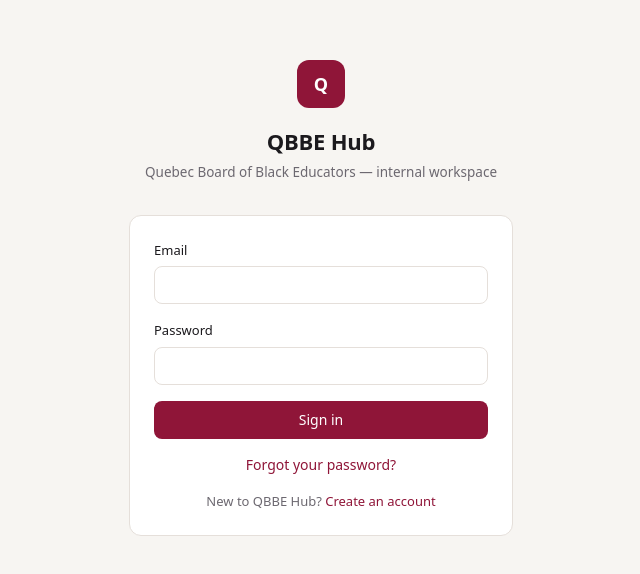
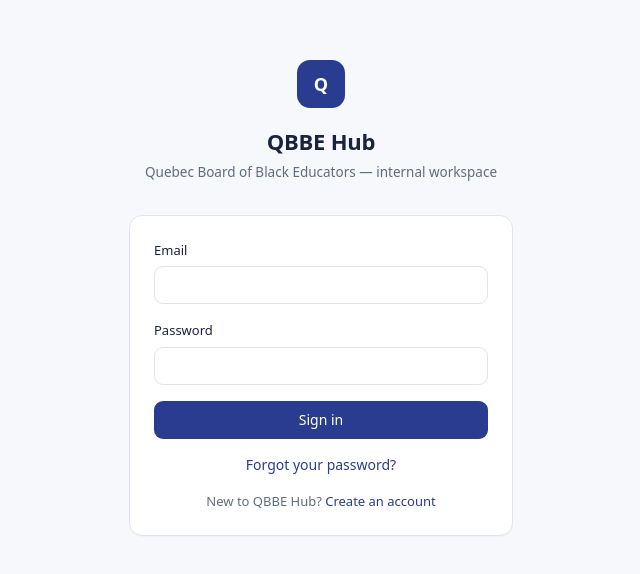
Before and after one commit to Chxmdi/QBBE-HUB, a Next.js app: page /sign-in in a window 1280 px wide. Shown: the part 102-676 px from the top of the page, without its empty margins (319-959 px from the left). Built offline with nearby package versions, Linux system fonts and the light colour scheme.

Commit message:
CHI-54 adopt QBBE blue gold design tokens

```diff
--- a/src/design-system/styles/globals.css
+++ b/src/design-system/styles/globals.css
@@ -3,102 +3,97 @@
 /*
  * QBBE Hub design tokens — the single source for brand color, surfaces,
  * typography, spacing, radius, shadow, and motion. (UI-001, UI-003)
- * Values follow Part II Appendix A and Part III §4 of the master spec.
- * Do not hard-code brand colors in feature components.
+ *
+ * The application brand now follows the approved bilingual QBBE mark:
+ * royal indigo-blue + warm gold + white. Feature components should continue
+ * using semantic tokens rather than hard-coded brand values.
  */
 
 @theme {
-  /* Brand */
-  --color-brand: #8f1538; /* QBBE Crimson — primary actions, active nav */
-  --color-brand-strong: #651128; /* Deep Crimson — pressed states */
-  --color-brand-soft: #f7e9ee; /* tinted selection surfaces (light) */
-  --color-accent: #c8a64d; /* Warm Gold — sparing premium accent */
+  /* Core QBBE brand */
+  --color-brand: #2a3c90; /* sampled from the approved QBBE logo */
+  --color-brand-strong: #1d2e70;
+  --color-brand-soft: #eef1fb;
+  --color-accent: #e8b36d; /* gold rule/accent in the approved mark */
 
-  /* Semantic status — never rely on color alone (A11Y-004).
-     Base tokens are FILL colors (white text sits on them at >= 4.5:1). */
+  /* Supporting brand steps for restrained visual hierarchy. */
+  --color-brand-mid: #465eb4;
+  --color-brand-light: #7185d2;
+  --color-gold-soft: #fff5e7;
+
+  /* Semantic status — never rely on color alone (A11Y-004). */
   --color-success: #17834c;
   --color-warning: #b86a11;
   --color-danger: #c33b4a;
-  --color-info: #3f6fe5;
+  --color-info: #4565b4;
 
-  /*
-   * Foreground variants for colored TEXT, kept separate from the fills.
-   * The Part II §2.2 status values land at 3.5-4.5:1 as small text on the
-   * warm light surfaces, just under WCAG AA, so these are darkened per
-   * Appendix A ("token values may be adjusted after contrast testing").
-   * Fills above keep the exact brand values. Verified >= 4.5:1 against
-   * surface, canvas, and soft surface in both themes (A11Y-001) — see
-   * tests/unit/contrast.test.ts.
-   */
-  --color-brand-fg: #8f1538;
-  --color-accent-fg: #6d4a12;
+  /* Accessible text variants for color-on-surface usage. */
+  --color-brand-fg: #2a3c90;
+  --color-accent-fg: #80501c;
   --color-success-fg: #12693d;
   --color-warning-fg: #96560d;
   --color-danger-fg: #b83343;
-  --color-info-fg: #2454bf;
+  --color-info-fg: #304e9c;
 
-  /* Light theme neutrals (default) */
-  --color-canvas: #f7f5f2; /* warm app background */
-  --color-surface: #ffffff; /* cards, panels, drawers, inputs */
-  --color-surface-soft: #f1eeea; /* table headers, quiet zones */
-  --color-ink: #1b191d; /* primary text */
-  --color-muted: #6c6870; /* secondary text and metadata */
-  --color-line: #e5dfda; /* 1px low-contrast borders */
+  /* Light theme neutrals. */
+  --color-canvas: #f7f8fc;
+  --color-surface: #ffffff;
+  --color-surface-soft: #eef1f7;
+  --color-ink: #192240;
+  --color-muted: #5b6e7f;
+  --color-line: #dfe4ef;
 
-  /* Typography */
-  --font-sans: var(--font-app, ui-sans-serif), system-ui, -apple-system,
-    "Segoe UI", Roboto, "Helvetica Neue", Arial, sans-serif;
+  /* Typography — friendly operational sans + editorial display face. */
+  --font-sans: var(--font-app, "Avenir Next", Avenir, ui-sans-serif), system-ui,
+    -apple-system, "Segoe UI", Roboto, "Helvetica Neue", Arial, sans-serif;
+  --font-display: Georgia, "Times New Roman", serif;
 
-  /* Radius (Part II §3.3) */
-  --radius-sm: 8px;
-  --radius-md: 12px;
-  --radius-lg: 16px;
+  /* Radius */
+  --radius-sm: 9px;
+  --radius-md: 13px;
+  --radius-lg: 18px;
 
-  /* Motion (120–180ms ease-out) */
+  /* Motion */
   --ease-app: cubic-bezier(0.2, 0, 0, 1);
   --duration-fast: 120ms;
   --duration-base: 160ms;
 
-  /* Shadows — subtle, short; menus/drawers/drag only */
-  --shadow-pop: 0 4px 16px rgb(27 25 29 / 0.1), 0 1px 3px rgb(27 25 29 / 0.08);
-  --shadow-raise: 0 1px 2px rgb(27 25 29 / 0.05);
+  /* Shadows — blue-neutral rather than black-heavy. */
+  --shadow-pop: 0 10px 28px rgb(25 34 64 / 0.12), 0 2px 6px rgb(25 34 64 / 0.08);
+  --shadow-raise: 0 2px 5px rgb(25 34 64 / 0.07);
 
-  /* Chart palette — validated with the dataviz six-checks validator against
-     the light surface. Status charts pair every color with a text label. */
-  --color-chart-good: #116639; /* completed */
-  --color-chart-todo: #c8811c; /* not started / ready */
-  --color-chart-progress: #3f6fe5; /* in progress / review */
-  --color-chart-overdue: #c33b4a; /* overdue */
-  --color-chart-primary: #8f1538; /* single-series magnitude */
+  /* Chart palette — status is still reinforced with labels. */
+  --color-chart-good: #116639;
+  --color-chart-todo: #c8811c;
+  --color-chart-progress: #4565b4;
+  --color-chart-overdue: #c33b4a;
+  --color-chart-primary: #2a3c90;
 }
 
-/* Dark theme — a complete theme, not an inversion filter (Part II §2.3). */
+/* Dark theme — designed independently, never as an inversion filter. */
 .dark {
-  --color-canvas: #17151a;
-  --color-surface: #211e24;
-  --color-surface-soft: #2b2730;
-  --color-ink: #f7f3f5;
-  --color-muted: #bdb6bf;
-  --color-line: #35313b;
-  --color-brand-soft: #3a1523;
+  --color-canvas: #10172f;
+  --color-surface: #17213f;
+  --color-surface-soft: #202c4d;
+  --color-ink: #f7f8fc;
+  --color-muted: #b8c1d7;
+  --color-line: #31405f;
+  --color-brand-soft: #222e5c;
 
-  /* Lightened foregrounds so colored text stays legible on charcoal. */
-  --color-brand-fg: #e0839a;
-  --color-accent-fg: #e8c467;
-  --color-success-fg: #3fbf7f;
-  --color-warning-fg: #e0983d;
-  --color-danger-fg: #ef7a85;
-  --color-info-fg: #8baeff;
-  --shadow-pop: 0 4px 16px rgb(0 0 0 / 0.45), 0 1px 3px rgb(0 0 0 / 0.35);
-  --shadow-raise: 0 1px 2px rgb(0 0 0 / 0.3);
+  --color-brand-fg: #aebbff;
+  --color-accent-fg: #ffd39a;
+  --color-success-fg: #55c88a;
+  --color-warning-fg: #f3ad5d;
+  --color-danger-fg: #f58a96;
+  --color-info-fg: #9cb9ff;
+  --shadow-pop: 0 10px 28px rgb(0 0 0 / 0.45), 0 2px 6px rgb(0 0 0 / 0.35);
+  --shadow-raise: 0 2px 5px rgb(0 0 0 / 0.28);
 
-  /* Dark mode selects its own chart steps, validated against the dark
-     surface — not an automatic flip. */
-  --color-chart-good: #2fa06a;
-  --color-chart-todo: #c8811c;
-  --color-chart-progress: #5b84ea;
-  --color-chart-overdue: #d25a66;
-  --color-chart-primary: #d0748d;
+  --color-chart-good: #55c88a;
+  --color-chart-todo: #e8b36d;
+  --color-chart-progress: #8ea7ff;
+  --color-chart-overdue: #e97984;
+  --color-chart-primary: #9caeff;
 }
 
 @layer base {
@@ -115,7 +110,6 @@
     line-height: 1.55;
   }
 
-  /* Visible focus for keyboard users everywhere. (UI-007, A11Y-003) */
   :focus-visible {
     outline: 2px solid var(--color-brand);
     outline-offset: 2px;
@@ -125,7 +119,6 @@
     outline-color: var(--color-accent);
   }
 
-  /* Reduced motion removes non-essential animation. (P0-UX-04, A11Y-006) */
   @media (prefers-reduced-motion: reduce) {
     *,
     *::before,
@@ -144,33 +137,87 @@
 }
 
 @layer utilities {
-  /* Editorial page title — used once per major page. */
+  /*
+   * Major headings use an editorial display face and a deep blue gradient.
+   * Gold stays in the underline/accent, rather than becoming low-contrast body
+   * text. This keeps the interface more expressive without hurting legibility.
+   */
   .page-title {
-    @apply text-[26px] font-semibold tracking-[-0.02em] md:text-[32px];
-    line-height: 1.15;
+    @apply text-[28px] font-bold tracking-[-0.03em] md:text-[34px];
+    font-family: var(--font-display);
+    line-height: 1.08;
+    color: var(--color-brand);
+    background: linear-gradient(90deg, #1d2e70 0%, #2a3c90 48%, #465eb4 100%);
+    background-clip: text;
+    -webkit-background-clip: text;
+    -webkit-text-fill-color: transparent;
   }
+  .dark .page-title {
+    background: linear-gradient(90deg, #d8ddff 0%, #aebbff 48%, #ffd39a 100%);
+    background-clip: text;
+    -webkit-background-clip: text;
+    -webkit-text-fill-color: transparent;
+  }
+
   .section-heading {
-    @apply text-[17px] font-semibold tracking-[-0.01em];
+    @apply text-[18px] font-bold tracking-[-0.015em] text-brand-fg;
+    font-family: var(--font-display);
   }
+
   .eyebrow {
-    @apply text-[11px] font-medium uppercase tracking-[0.08em] text-muted;
+    @apply text-[11px] font-bold uppercase tracking-[0.1em] text-brand-fg;
   }
+
   .meta {
     @apply text-[12.5px] text-muted;
   }
+
   .card {
     @apply rounded-(--radius-md) border border-line bg-surface;
+    box-shadow: 0 1px 0 rgb(42 60 144 / 0.03);
   }
+
   .interactive-row {
     @apply transition-colors duration-(--duration-fast) hover:bg-surface-soft;
   }
+
+  /* Shared brand treatments for the shell and high-value operational cards. */
+  .qbbe-sidebar {
+    background:
+      radial-gradient(110% 78% at 6% 100%, rgb(113 133 210 / 0.24), transparent 62%),
+      radial-gradient(95% 74% at 88% 100%, rgb(232 179 109 / 0.18), transparent 62%),
+      linear-gradient(180deg, #2d4397 0%, #2a3c90 36%, #223477 72%, #19285f 100%);
+  }
+
+  .qbbe-brand-rule {
+    height: 2px;
+    border-radius: 999px;
+    background: linear-gradient(90deg, #e8b36d 0%, #f3c88e 52%, transparent 100%);
+  }
+
+  .qbbe-kpi-card {
+    position: relative;
+    overflow: hidden;
+  }
+  .qbbe-kpi-card::before {
+    content: "";
+    position: absolute;
+    inset: 0 auto 0 0;
+    width: 4px;
+    border-radius: var(--radius-md) 0 0 var(--radius-md);
+    background: linear-gradient(180deg, var(--color-brand), var(--color-brand-mid));
+  }
+
+  .qbbe-primary-action {
+    background: linear-gradient(115deg, #2a3c90 0%, #465eb4 100%);
+    color: #fff;
+    box-shadow: 0 4px 12px rgb(42 60 144 / 0.2);
+  }
+  .qbbe-primary-action:hover {
+    background: linear-gradient(115deg, #1d2e70 0%, #354ca0 100%);
+  }
 }
 
-/*
- * Compact display density for heavy operational screens (P1-UX-07).
- * Tightens row and cell padding only — type size and hit targets on
- * interactive controls are left alone so accessibility does not regress.
- */
 [data-density="compact"] .interactive-row,
 [data-density="compact"] table td,
 [data-density="compact"] table th {
@@ -184,7 +231,6 @@
   padding-bottom: 0.375rem;
 }
 
-/* Overlay entrance motion — 120-180ms, disabled by reduced-motion above. */
 @keyframes toast-in {
   from {
     opacity: 0;
@@ -207,7 +253,6 @@
   }
 }
 
-/* Print styles for report export (PDF via print). */
 @media print {
   .no-print {
     display: none !important;
```
